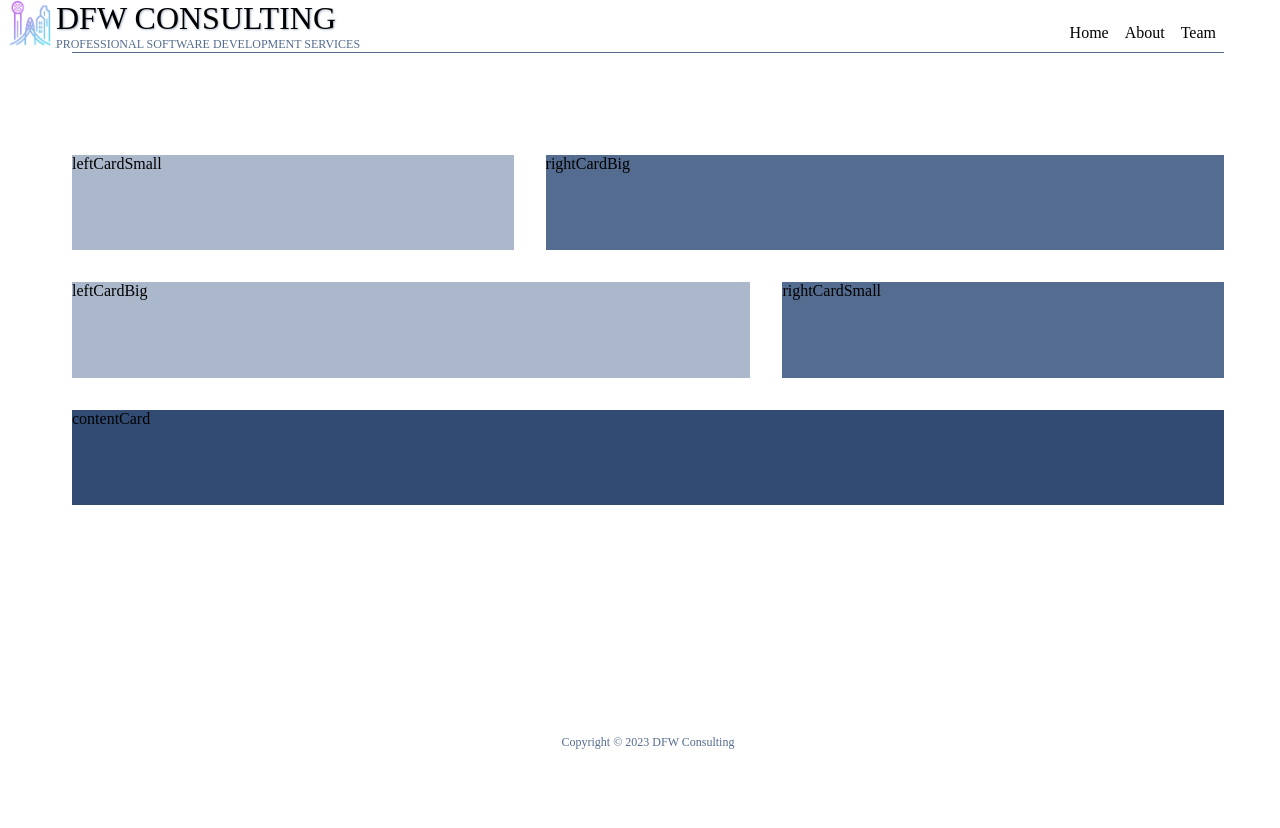
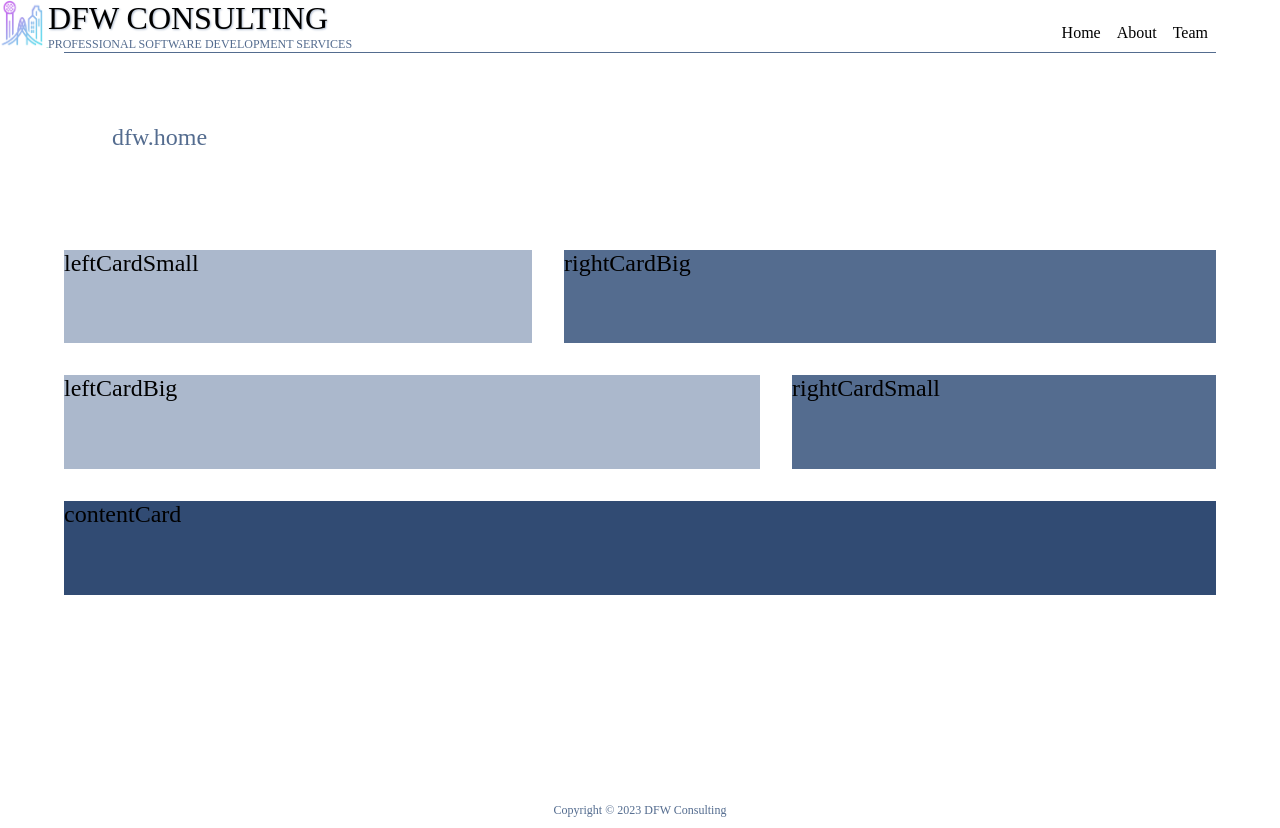
Before and after one commit to DFW-Software-Consulting/dfw-consulting, a React (Create React App) app: page / in a window 1280 px wide. Built offline with nearby package versions, Linux system fonts and the light colour scheme.

Commit message:
feat: #75 global styles for main and font and animated elements

```diff
--- a/src/assets/styles/global.css
+++ b/src/assets/styles/global.css
@@ -1,7 +1,6 @@
 /*
-all global styles here
+    all global styles here
 */
-/* grid-template-rows: repeat(12, minmax(calc(100vh / 12), 1fr)) 1fr; */
 
 /* define global variables */
 :root {
@@ -16,11 +15,20 @@
     --mobileHeaderFont: 16px;
     --tabletHeaderFont: 24px;
     --deskHeaderFont: 32px;
+
+    /* main content font size */
+    --anomContentFont: 16px;
+    --mobileContentFont: 24px;
+    --tabletContentFont: 18px;
+    --deskContentFont: 24px;
+}
+
+body {
+    margin: 0;
+    padding: 0;
 }
 
 #wrapper {
-    /* background-color: #D9E0E9; */
-    /* background-color: #7A8DA9; */
     background-color: white;
     /* define wrapper to be of type grid */
     display: grid;
@@ -31,17 +39,42 @@
     box-sizing: border-box;
     /* create 1 column to make header, footer, and main the same horizontal size so neither sticks out over the other */
     grid-template-columns: repeat(1, 1fr);
-    border-radius: .5em .1em .5em .5em;
 }
+
+.hero {
+    background-image: linear-gradient(rgba(0, 0, 0, 0.1),rgba(255, 255, 255, 1)), url(../images/hero.png);
+    background-repeat: no-repeat;
+    background-position: center;
+    background-size: cover;
+    height: 100vh;
+    width: 100vw;
+    grid-column: span 5;
+    grid-row: span 6;
+    z-index: 1;
+    display: flex;
+    flex-direction: column;
+    align-items: center;
+    justify-content: center;
+    user-select: none;
+    color: white;
+    text-shadow: 2px 2px 6px black;
+ }
+
+ .hero .hero-title {
+    font-size: 64px;
+ }
+ .hero .hero-quote {
+    font-size: 24px;
+ }
 
 #main {
     /* define main to be of type grid */
     display: grid;
     /* define the main content area's height to be 100% of the view minus the heights of the header and footer combined */
-    min-height: calc(100vh - (6 * (var(--anomHeaderFont))));
-    /* allow overflow in vertical direction to be handled automatically */
-    overflow-y: auto;
-    background-color: inherit;
+    min-height: calc(100vh - (3 * (var(--anomHeaderFont))));
+    margin-top: calc(5 * var(--anomHeaderFont));
+    overflow-y: hidden;
+    background-color: white;
 }
 
 .paragraph-card {
@@ -62,19 +95,29 @@
     transform: translateX(calc(50% - 3em));
 }
 
+.hidden {
+    opacity: 0;
+    transform: translateY(10%);
+    transition: all 1s;
+}
+
+.show {
+    opacity: 1;
+    transform: translateY(0);
+}
+
 /* desktop */
 @media (width >= 1280px) {
     #main {
         min-height: calc(100vh - (3 * var(--deskHeaderFont) + 3 * var(--anomHeaderFont)));
-        /* create 6 equal-sized columns for wrapper */
+        /* create 5 equal-sized columns for main */
         grid-template-columns: repeat(var(--deskCols), 1fr);
         grid-template-rows: repeat(6, auto);
         gap: 32px;
-        padding: 0px 64px;
-    }
-    .page-title {
-        grid-column: span var(--deskCols);
-        font-size: var(--deskHeaderFont);
+        padding-left: 64px;
+        padding-right: 64px;
+        padding-top: 64px;
+        font-size: var(--deskContentFont);
     }
 }
 
@@ -82,16 +125,15 @@
 @media (width < 1280px) {
     #main {
         min-height: calc(100vh - (3 * var(--tabletHeaderFont) + 3 * var(--anomHeaderFont)));
-        /* create 3 equal-sized columns for main */
+        /* create 5 columns for main */
         grid-template-columns: repeat(var(--tabletCols), 1fr);
         grid-template-rows: repeat(6, auto);
         /* define gutter space between cells to be 32px */
         gap: 32px;
-        padding: 0px 64px;
-    }
-    .page-title {
-        grid-column: span var(--tabletCols);
-        font-size: var(--tabletHeaderFont);
+        padding-left: 64px;
+        padding-right: 64px;
+        padding-top: 64px;
+        font-size: var(--tabletContentFont);
     }
 }
 
@@ -99,33 +141,31 @@
 @media (width < 768px) {
     #main {
         min-height: calc(100vh - (3 * var(--mobileHeaderFont) + 3 * var(--anomHeaderFont)));
-        /* create 1 column for main */
+        /* create 5 columns for main */
         grid-template-columns: repeat(var(--mobileCols), 1fr);
-        /* create 12 equal-sized rows for wrapper */
+        /* create 6 equal-sized rows for wrapper */
         grid-template-rows: repeat(6, auto);
         /* define gutter space between cells to be 16px */
         gap: 16px;
-        padding: 0px 32px;
-    }
-    .page-title {
-        grid-column: span var(--mobileCols);
-        font-size: var(--mobileHeaderFont);
+        padding-left: 32px;
+        padding-right: 32px;
+        padding-top: 32px;
+        font-size: var(--mobileContentFont);
     }
 }
 
 /* anomalous devices */
 @media (width < 360px) {
     #main {
-        /* create 1 column for wrapper */
+        /* create 1 column for main content */
         grid-template-columns: repeat(var(--anomCols), 1fr);
-        /* create 12 equal-sized rows for wrapper */
+        /* create 6 equal-sized rows for main content */
         grid-template-rows: repeat(6, auto);
         /* define gutter space between cells to be 12px */
         gap: 12px;
-        padding: 0px 24px;
-    }
-    .page-title {
-        grid-column: span var(--anomCols);
-        font-size: var(--anomHeaderFont);
+        padding-left: 24px;
+        padding-right: 24px;
+        padding-top: 24px;
+        font-size: var(--anomContentFont);
     }
 }
```
